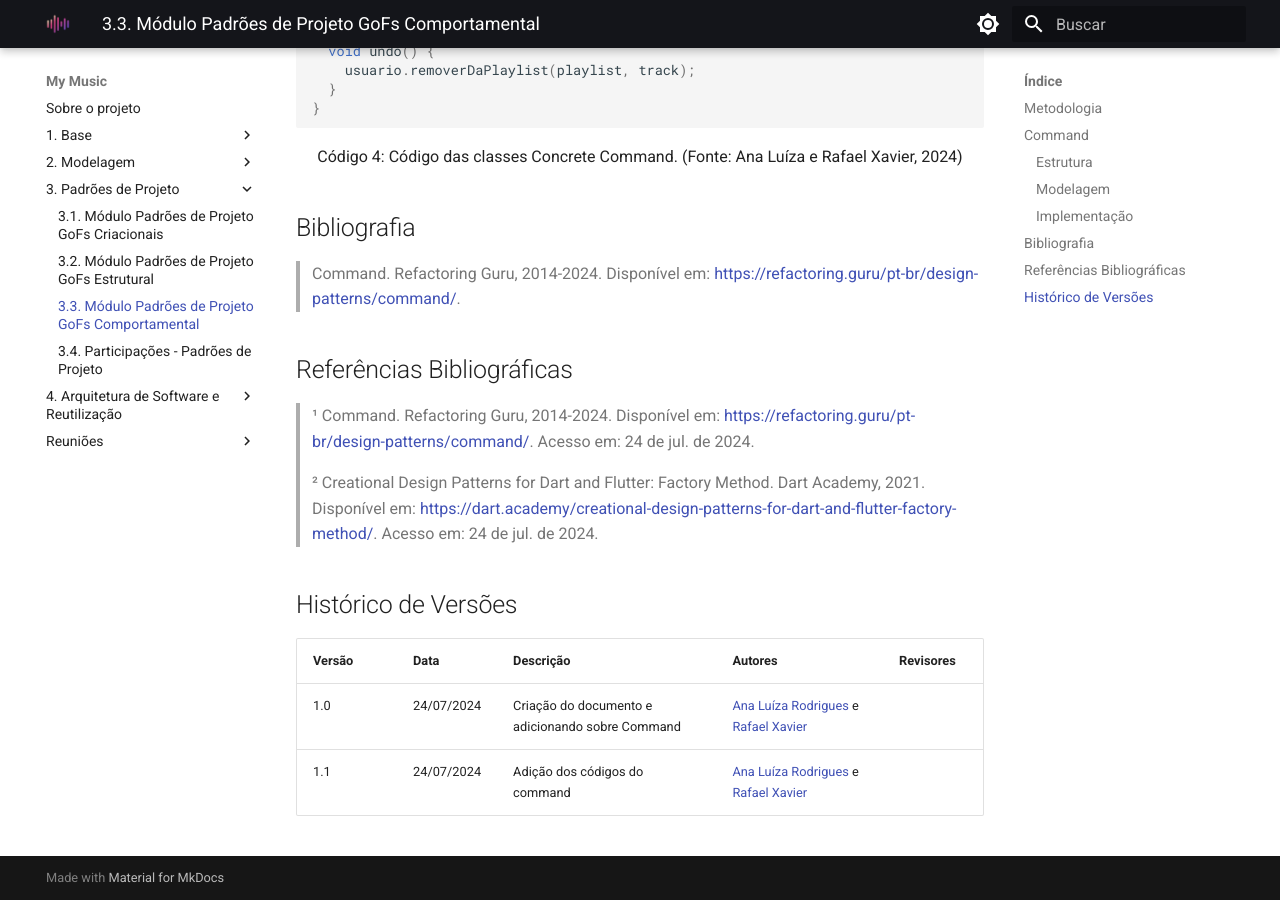
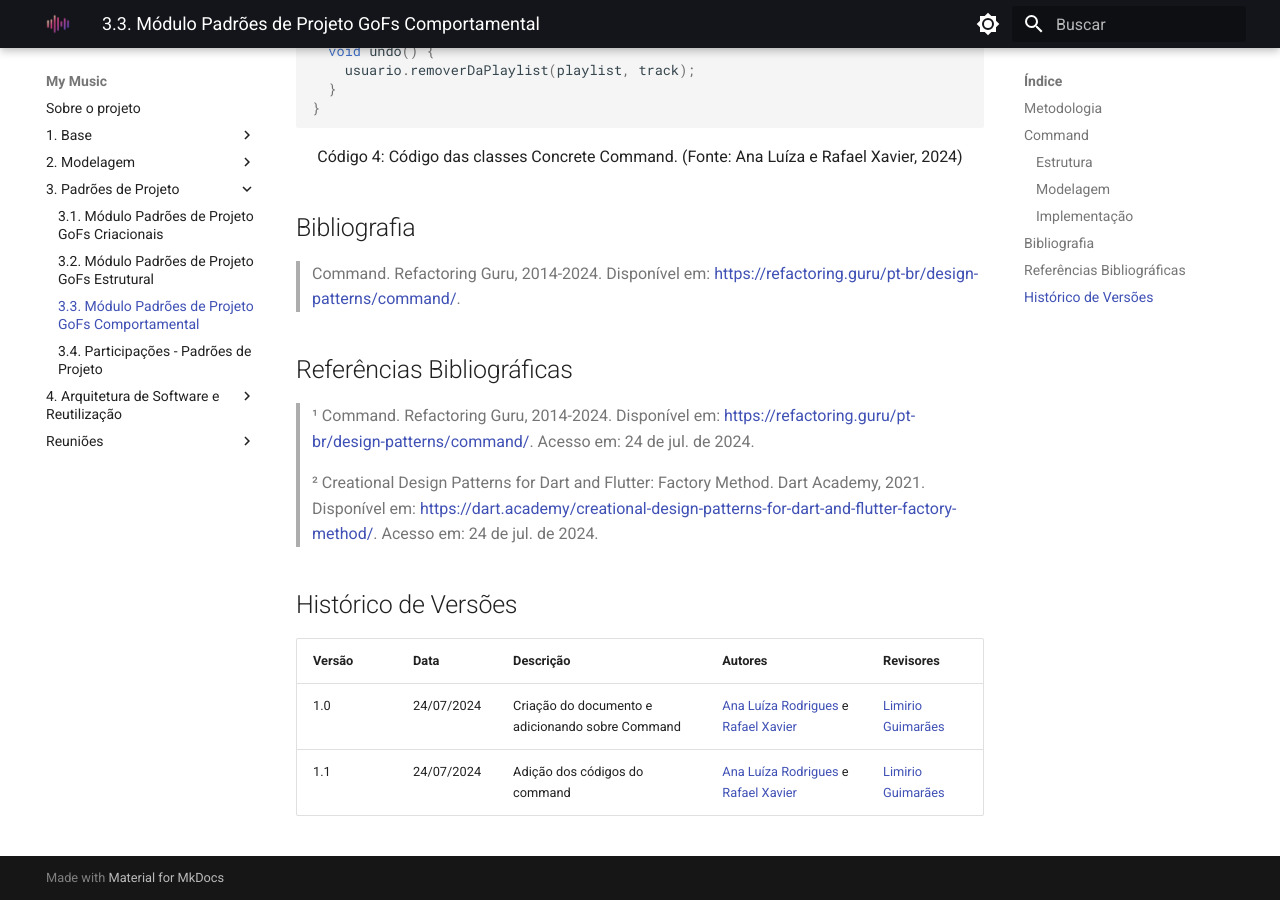
Before and after one commit to UnBArqDsw2024-1/2024.1_G2_My_Music, an MkDocs documentation site: the page built from docs/PadroesDeProjeto/GoFsComportamentais.md, in a window 1280 px wide and 900 px high, scrolled down 7610 px. Built offline with MkDocs 1.6.1 and Material for MkDocs 9.7.7, drawn with Linux system fonts in a browser that asks for light colours.

Commit message:
Update GoFsComportamentais.md

```diff
--- a/docs/PadroesDeProjeto/GoFsComportamentais.md
+++ b/docs/PadroesDeProjeto/GoFsComportamentais.md
@@ -318,5 +318,5 @@
 
 | Versão | Data       | Descrição                                               | Autores                        | Revisores |
 | ------ | ---------- | ------------------------------------------------------- | ------------------------------ | --------- |
-| 1.0    | 24/07/2024 | Criação do documento e adicionando sobre Command |  [Ana Luíza Rodrigues](https://github.com/analuizargds) e [Rafael Xavier](https://github.com/rafaelxavierr) |           |
-| 1.1    | 24/07/2024 | Adição dos códigos do command |  [Ana Luíza Rodrigues](https://github.com/analuizargds) e [Rafael Xavier](https://github.com/rafaelxavierr) |           |
+| 1.0    | 24/07/2024 | Criação do documento e adicionando sobre Command |  [Ana Luíza Rodrigues](https://github.com/analuizargds) e [Rafael Xavier](https://github.com/rafaelxavierr) |   [Limirio Guimarães](https://github.com/LimirioGuimaraes)          |
+| 1.1    | 24/07/2024 | Adição dos códigos do command |  [Ana Luíza Rodrigues](https://github.com/analuizargds) e [Rafael Xavier](https://github.com/rafaelxavierr) |   [Limirio Guimarães](https://github.com/LimirioGuimaraes)   |
```
